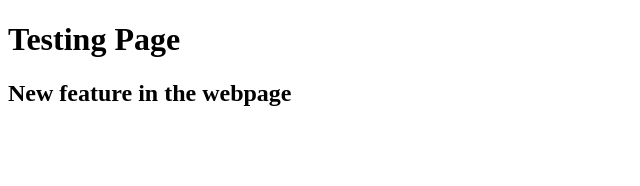
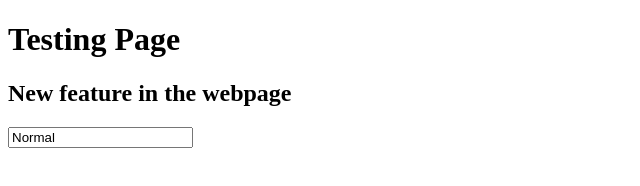
Before and after one commit to cpiedraq/testing_git, a plain HTML site: page page.html in a window 1280 px wide. Shown: the whole page, without its empty margins (0-640 px from the left). Drawn offline with Linux system fonts and the light colour scheme.

Commit message:
page.html has changed

```diff
--- a/page.html
+++ b/page.html
@@ -10,6 +10,9 @@
 
     <h2>New feature in the webpage</h2>
 
+    <form>
+      <input type="text" value="Normal"></input>
+    </form>
   </body>
 
 </html>
```
